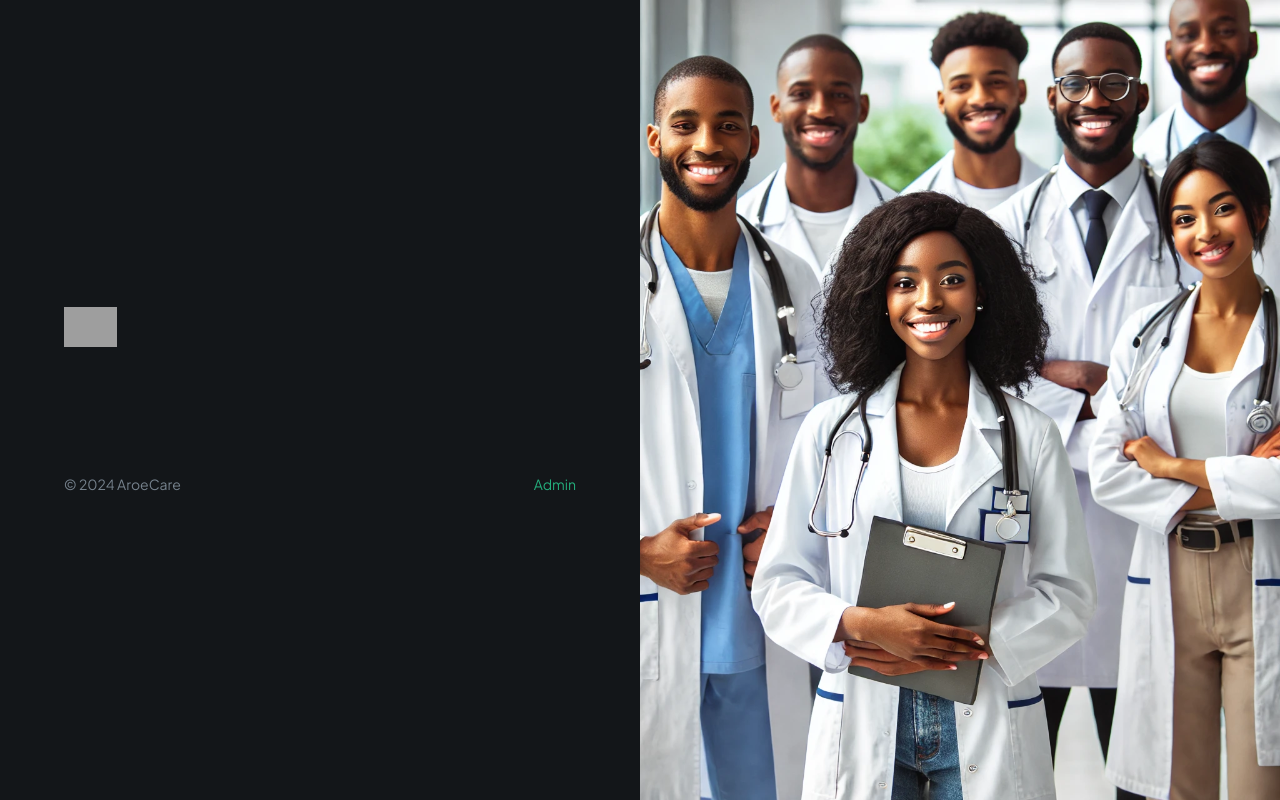
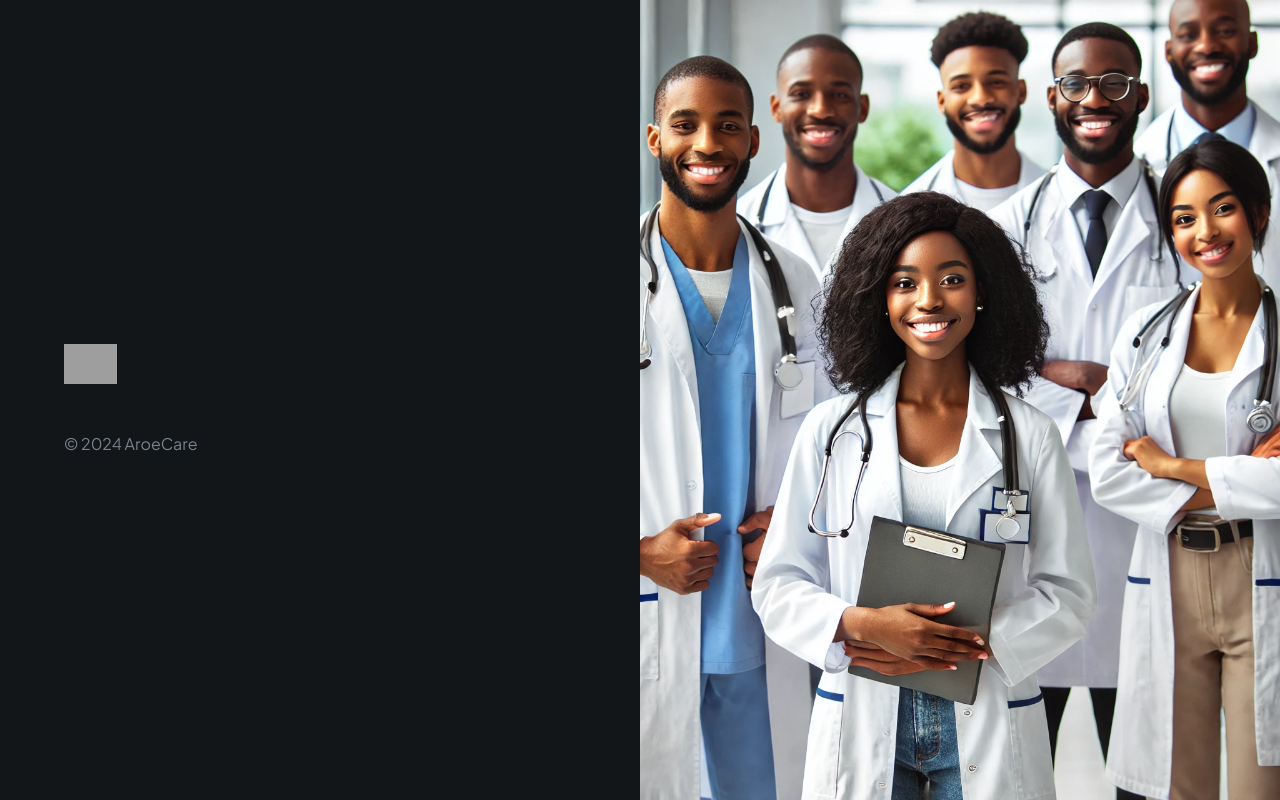
Before and after one commit to EricJoshua1/AroeCare-Patient-care-platform, a Next.js app: page /patients/1/new-appointment in a window 1280 px wide. Built offline with nearby package versions, Linux system fonts and the light colour scheme; grey boxes are pictures that could not be loaded.

Commit message:
fix: delete link in div for appointment page

```diff
--- a/app/patients/[userId]/new-appointment/page.tsx
+++ b/app/patients/[userId]/new-appointment/page.tsx
@@ -18,14 +18,11 @@ export default function NewAppointment() {
           />
 
           {/* <AppointmentForm /> */}
-          <div className="text-14-regular mt-20 flex justify-between">
+
             <p className="justify-items-end text-dark-600 xl:text-left">
               © 2024 AroeCare
             </p>
-            <Link href="/?admin=true" className="text-green-500">
-              Admin
-            </Link>
-          </div>
+
         </div>
       </section>
       <Image
```
